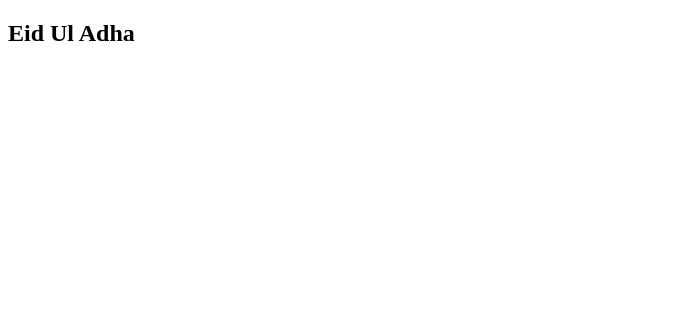
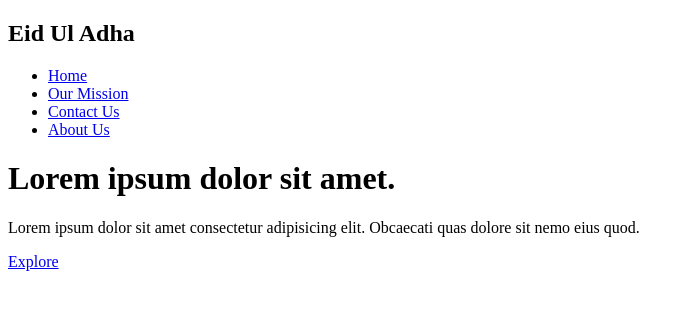
Before and after one commit to pro-dev-ryan/Eid-Ul-Adha, a plain HTML site: page index.html in a window 1280 px wide. Shown: the whole page, without its empty margins (0-694 px from the left). Drawn offline with Linux system fonts and the light colour scheme.

Commit message:
header done

```diff
--- a/index.html
+++ b/index.html
@@ -14,8 +14,25 @@
 <body>
     <header>
         <section>
-            <H1>Eid Ul Adha</H1>
+            <H1 class="logo">Eid Ul Adha</H1>
+        </section>
+        <section>
+           <nav>
+            <ul>
+                <li><a href="#Home">Home</a></li>
+                <li><a href="#">Our Mission</a></li>
+                <li><a href="#">Contact Us</a></li>
+                <li><a href="#">About Us</a></li>
+            </ul>
+           </nav>
         </section>
     </header>
+    <main>
+        <div>
+            <h1>Lorem ipsum dolor sit amet.</h1>
+            <p>Lorem ipsum dolor sit amet consectetur adipisicing elit. Obcaecati quas dolore sit nemo eius quod.</p>
+            <a href="#" class="btn">Explore</a>
+        </div>
+    </main>
 </body>
 </html>
```
